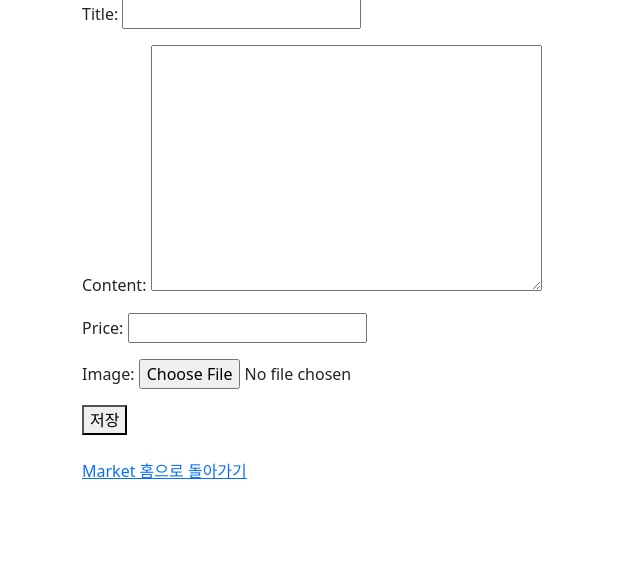
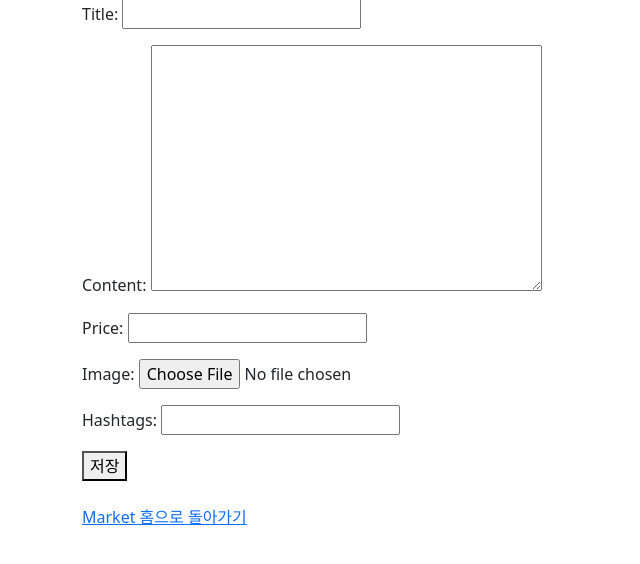
Before and after one commit to rabongee/django_project_spartamarket, a Django app: page /products/create/ in a window 1280 px wide. Shown: the part 93-657 px from the top of the page, without its empty margins (0-640 px from the left). Run offline with Django 4.2, Linux system fonts and the light colour scheme; the visitor is signed in with stand-in values (Sample User, id 1); some libraries are stand-ins or nearby versions.

Commit message:
feat: 해시태그기능
***여러개 태그하려면 ,(쉼표)로 입력하면 돼요***
- 상세페이지에 해시태그 노출(목록페이지에는 잘 안돼서 보류ㅠ)
- 띄어쓰기와 특수문자 허용X
- 서버 테이블에 해시태그 중복X
- 태그삭제 시 서버 테이블에서도 삭제
- 각 게시물에 해시태그 중복X

```diff
--- a/products/forms.py
+++ b/products/forms.py
@@ -3,7 +3,23 @@ from .models import Product
 
 
 class ProductForm(forms.ModelForm):
+    hashtags = forms.CharField(max_length=20, required=False)
+
     class Meta:
         model = Product
         fields = "__all__"
-        exclude = ("author", "like_users",)
+        exclude = ("author", "like_users", "tag_hashtags")
+
+    def clean_hashtags(self):
+        hashtags_str = self.cleaned_data.get('hashtags', '').strip()
+        hashtags = [tag.strip() for tag in hashtags_str.split(',')]
+        for hashtag in hashtags:
+            if ' ' in hashtag or not hashtag.isalnum():
+                raise forms.ValidationError("띄어쓰기나 특수문자는 안됨!")
+        return hashtags
+
+    def __init__(self, *args, **kwargs):
+        super().__init__(*args, **kwargs)
+        if self.instance.pk:
+            initial_tags = ','.join([tag.keyword for tag in self.instance.tag_hashtags.all()])
+            self.fields['hashtags'].initial = initial_tags
--- a/products/models.py
+++ b/products/models.py
@@ -8,13 +8,26 @@ class Product(models.Model):
     price = models.DecimalField(max_digits=10, decimal_places=2)
     created_at = models.DateTimeField(auto_now_add=True)
     updated_at = models.DateTimeField(auto_now=True)
+    image = models.ImageField(upload_to="images/", blank=True)
     author = models.ForeignKey(
         settings.AUTH_USER_MODEL, on_delete=models.CASCADE, related_name="products"
     )
     like_users = models.ManyToManyField(
         settings.AUTH_USER_MODEL, related_name="like_products"
     )
-    image = models.ImageField(upload_to="images/", blank=True)
+    tag_hashtags = models.ManyToManyField("Hashtag", related_name="tag_products")
 
     def __str__(self):
         return self.title
+
+    def add_hashtags(self, hashtags):
+        for tag in hashtags:
+            hashtag, _ = Hashtag.objects.get_or_create(keyword=tag)
+            self.tag_hashtags.add(hashtag)
+
+
+class Hashtag(models.Model):
+    keyword = models.CharField(max_length=20, unique=True)
+
+    def __str__(self):
+        return self.keyword
--- a/products/templates/products/detail.html
+++ b/products/templates/products/detail.html
@@ -42,6 +42,12 @@
     <p>물건 가격 : {{ product.price }}원</p>
     <p>작성 일시 : {{ product.created_at }}</p>
     <p>수정 일시 : {{ product.updated_at }}</p>
+    <p>해시 태그</p>
+    <ul>
+        {% for hashtag in hashtags %}
+            <li>#{{ hashtag.keyword }}</li>
+        {% endfor %}
+    </ul>
     <br>
     <a href="{% url "products:market" %}">Market 홈으로 돌아가기</a>
 
--- a/products/templates/products/market.html
+++ b/products/templates/products/market.html
@@ -24,6 +24,11 @@
         <a href="{% url "products:detail" product.pk %}">
             <p>ㅇ 물건이름 : {{ product.title }}</p>
             <p>ㅇ 물건가격 : {{ product.price }}원</p>
+            <ul>
+                {% for hashtag in hashtags %}
+                    <li>#{{ hashtag.keyword }}</li>
+                {% endfor %}
+            </ul>
         </a>
 
         <form action="{% url "products:like" product.pk %}" method="POST">
--- a/products/views.py
+++ b/products/views.py
@@ -23,11 +23,16 @@ def market(request):
 
 def detail(request, pk):
     product = get_object_or_404(Product, pk=pk)
-    context = {"product": product}
+    hashtags = product.tag_hashtags.all()
+    context = {
+        "product": product,
+        "hashtags": hashtags,
+    }
     return render(request, "products/detail.html", context)
 
 
 @login_required
+@require_http_methods(["GET", "POST"])
 def create(request):
     if request.method == "POST":
         form = ProductForm(request.POST, request.FILES)
@@ -35,6 +40,8 @@ def create(request):
             product = form.save(commit=False)
             product.author = request.user
             product.save()
+            hashtags = form.cleaned_data.get('hashtags', [])
+            product.add_hashtags(hashtags)
             messages.success(request, "등록이 완료되었습니다!!!  확인해보세요!")
             return redirect("products:detail", product.pk)
     else:
@@ -51,7 +58,15 @@ def update(request, pk):
     if request.method == "POST":
         form = ProductForm(request.POST, instance=product)
         if form.is_valid():
-            product = form.save()
+            product = form.save(commit=False)
+            old_hashtags = list(product.tag_hashtags.all())
+            product.tag_hashtags.clear()
+            hashtags = form.cleaned_data.get('hashtags', [])
+            product.add_hashtags(hashtags)
+            product.save()
+            for hashtag in old_hashtags:
+                if not hashtag.tag_products.exists():
+                    hashtag.delete()
             return redirect("products:detail", product.pk)
     else:
         form = ProductForm(instance=product)
```
Also changed, not shown: products/migrations/0003_hashtag_product_image_product_tag_hashtags.py (added), products/migrations/0003_product_image.py (deleted).
